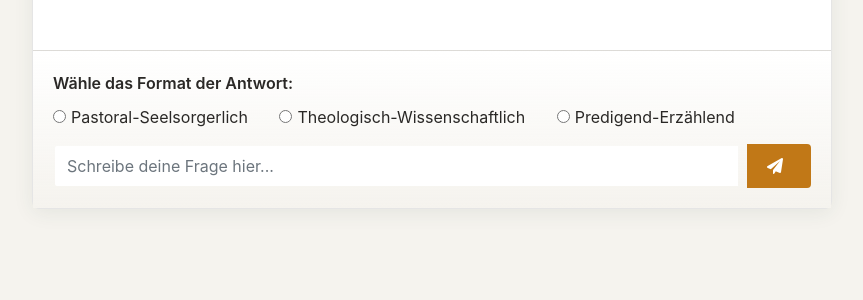
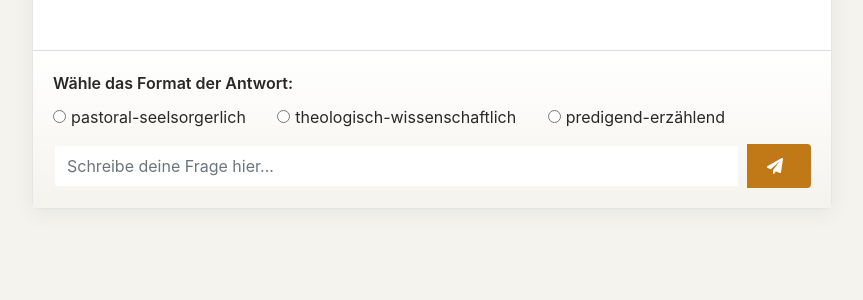
Before and after one commit to FritzSavira/ama_browser, a Flask app: page / in a window 1280 px wide. Shown: the part 481-781 px from the top of the page, without its empty margins (208-1071 px from the left). Run offline with Flask 3, Linux system fonts and the light colour scheme; some libraries are stand-ins or nearby versions; some web fonts are replaced.

Commit message:
index.html: Agenten in Kleinschreibung anzeigen style.css: feedback-negative i:hover hinzu

```diff
--- a/static/css/style.css
+++ b/static/css/style.css
@@ -228,11 +228,16 @@ body {
 
 .feedback-positive i:hover {
     color: #1F3329;  /* Dunkleres Grün beim Hover */
-    transform: scale(1.1);  /* Leichte Vergrößerung beim Hover */
+    transform: scale(1.2);  /* Leichte Vergrößerung beim Hover */
 }
 
 .feedback-negative i {
     color: #8b0000; /* dark red */
+}
+
+.feedback-negative i:hover {
+    color: #800000;  /* Dunkleres Rot beim Hover */
+    transform: scale(1.2);  /* Leichte Vergrößerung beim Hover */
 }
 
 .feedback-options input[type="radio"]:checked + i {
--- a/static/js/main.js
+++ b/static/js/main.js
@@ -143,8 +143,8 @@ document.addEventListener('DOMContentLoaded', () => {
                             });
                             if (feedbackResponse.ok) {
                                 alert('Danke für dein Feedback!');
-                                feedbackOptionsContainer.remove() // Neu hinzu
-                                // feedbackPrompt.remove();    // Remove the feedback prompt
+                                feedbackPrompt.remove();    // Remove the feedback prompt
+                                feedbackOptionsContainer.remove() // Remove the feedback options prompt
                                 freitextContainer.remove(); // Remove the freitext form
                             } else {
                                 alert('Fehler beim Senden des Feedbacks.');
--- a/templates/index.html
+++ b/templates/index.html
@@ -39,15 +39,15 @@
             <legend>Wähle das Format der Antwort:</legend>
             <div class="form-check form-check-inline">
                 <input class="form-check-input" type="radio" name="agent" id="agent_pastoral" value="pastoral-seelsorgerlich" required>
-                <label class="form-check-label" for="agent_pastoral">Pastoral-Seelsorgerlich</label>
+                <label class="form-check-label" for="agent_pastoral">pastoral-seelsorgerlich</label>
             </div>
             <div class="form-check form-check-inline">
                 <input class="form-check-input" type="radio" name="agent" id="agent_theologisch" value="theologisch-wissenschaftlich">
-                <label class="form-check-label" for="agent_theologisch">Theologisch-Wissenschaftlich</label>
+                <label class="form-check-label" for="agent_theologisch">theologisch-wissenschaftlich</label>
             </div>
             <div class="form-check form-check-inline">
                 <input class="form-check-input" type="radio" name="agent" id="agent_predigend" value="predigend-erzählend">
-                <label class="form-check-label" for="agent_predigend">Predigend-Erzählend</label>
+                <label class="form-check-label" for="agent_predigend">predigend-erzählend</label>
             </div>
         </fieldset>
         <!-- Frageingabe -->
```
